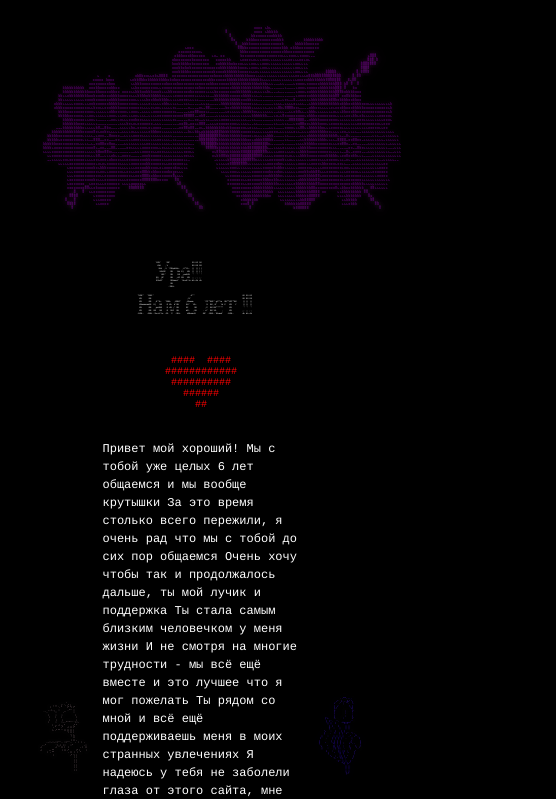
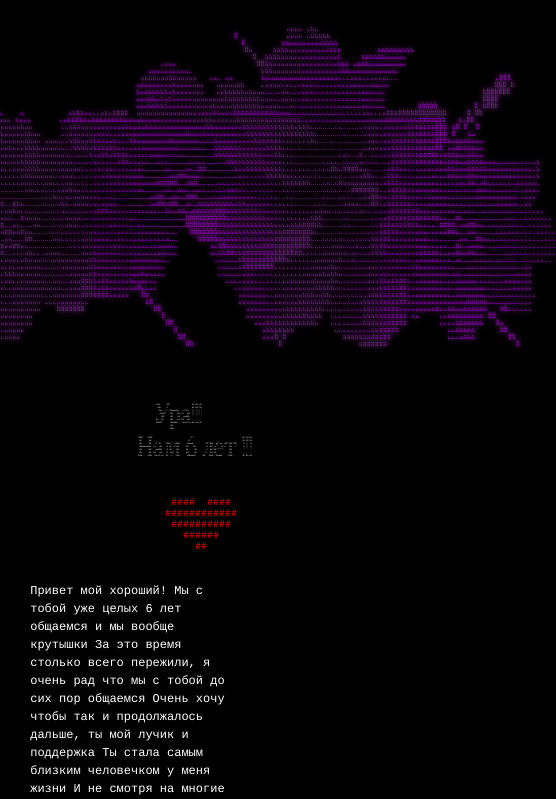
Before and after one commit to Fargooses/valentine, a plain HTML site: page second.html in a window 390 px wide. Shown: the top 799 px of the page, 556 px wide, since content can reach past the window. Drawn offline with Linux system fonts and the light colour scheme.

Commit message:
Увеличить размер цветов на мобильных для лучшей видимости на iPhone 12

```diff
--- a/style.css
+++ b/style.css
@@ -295,10 +295,10 @@
         line-height: 1.5;
     }
 
-    /* Уменьшаем цветочки на мобильных */
+    /* Увеличиваем цветочки на мобильных */
     .cvetok4 {
-        font-size: 5px;
-        width: 85%;
+        font-size: 7px;
+        width: 90%;
         margin: 15px auto;
         text-shadow: 0 0 12px rgba(191, 0, 241, 1),
                      0 0 6px rgba(255, 255, 255, 0.8);
@@ -306,7 +306,7 @@
 
     .cvetok1, .cvetok2, .cvetok3, .cvetok5, .cvetok6, .cvetok7,
     .cvetok8, .cvetok9, .cvetok10, .cvetok11 {
-        font-size: 3.5px !important;
+        font-size: 5px !important;
         width: auto !important;
         margin: 0 !important;
         padding: 0 !important;
@@ -318,14 +318,14 @@
 
     .cvetok2, .cvetok3 {
         line-height: 1;
-        font-size: 3.5px;
+        font-size: 5px;
         display: block;
         width: auto;
         min-width: 35px;
     }
 
     .pflower-frame, .rflower-frame {
-        font-size: 3.5px;
+        font-size: 5px;
         width: auto;
         min-width: 35px;
         line-height: 1;
@@ -335,7 +335,7 @@
     }
 
     .flower-frame1, #flower-frame {
-        font-size: 3.5px;
+        font-size: 5px;
         width: auto;
         margin: 0;
         padding: 0;
@@ -386,7 +386,7 @@
     }
 
     .cvetok2, .cvetok3 {
-        font-size: 2.5px !important;
+        font-size: 4.5px !important;
         width: auto !important;
         flex-shrink: 0;
         min-width: 30px;
@@ -395,7 +395,7 @@
     }
 
     .pflower-frame, .rflower-frame, .flower-frame1, #flower-frame {
-        font-size: 2.5px;
+        font-size: 4.5px;
         width: auto;
         min-width: 25px;
         flex-shrink: 0;
@@ -404,7 +404,7 @@
     }
 
     .cvetok4 {
-        font-size: 3px;
+        font-size: 5.5px;
         text-shadow: 0 0 10px rgba(191, 0, 241, 1),
                      0 0 5px rgba(255, 255, 255, 0.7);
     }
```
